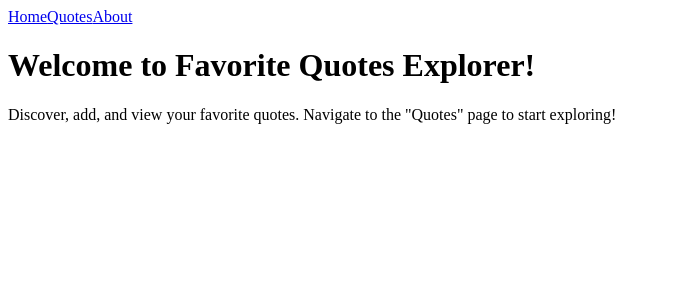
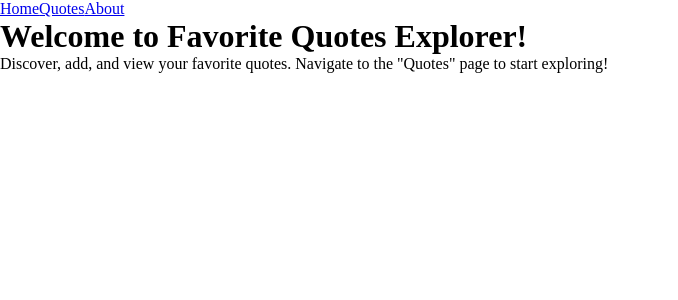
Before and after one commit to Espadv69/Favorite-Quotes-Explorer, a React (Vite) app: page / in a window 1280 px wide. Shown: the top 300 px of the page, without its empty margins (0-678 px from the left). Built offline with nearby package versions, Linux system fonts and the light colour scheme.

Commit message:
Add basic global styles

```diff
--- a/src/css/global.css
+++ b/src/css/global.css
@@ -0,0 +1,10 @@
+/* Lora font-family */
+@import url('https://fonts.googleapis.com/css2?family=Lora:ital,wght@0,400..700;1,400..700&display=swap');
+
+*,
+*::before,
+*::after {
+  margin: 0;
+  padding: 0;
+  box-sizing: border-box;
+}
```
